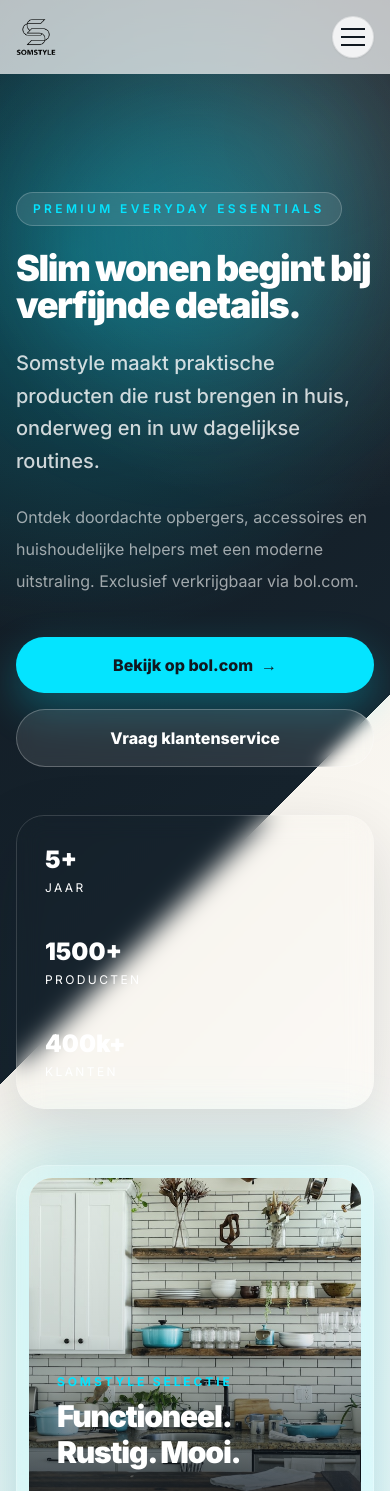
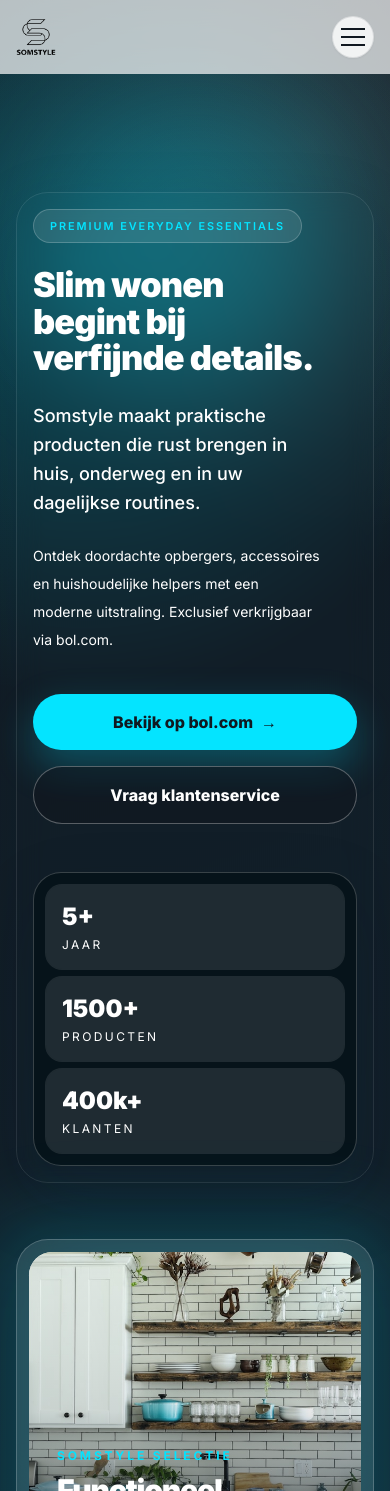
Before and after one commit to habtiaet/Somstyle_website, a Next.js app: page / in a window 390 px wide. Shown: the top 1491 px of the page. Built offline with nearby package versions, Linux system fonts and the light colour scheme.

Commit message:
Improve mobile hero text contrast
Co-authored-by: Luc Scheepers <habtiaet@users.noreply.github.com>

```diff
--- a/components/Hero.tsx
+++ b/components/Hero.tsx
@@ -12,50 +12,51 @@ export default function Hero() {
 
   return (
     <section className="relative min-h-screen overflow-hidden bg-somstyle-ink pt-28 text-white">
-      <div className="absolute inset-0 bg-[radial-gradient(circle_at_20%_15%,rgba(4,228,255,0.28),transparent_26%),radial-gradient(circle_at_80%_8%,rgba(248,245,239,0.16),transparent_24%),linear-gradient(135deg,#101820_0%,#16232d_52%,#f8f5ef_52%,#ffffff_100%)]" />
+      <div className="absolute inset-0 bg-[radial-gradient(circle_at_20%_15%,rgba(4,228,255,0.26),transparent_28%),radial-gradient(circle_at_80%_8%,rgba(248,245,239,0.10),transparent_24%),linear-gradient(160deg,#101820_0%,#132531_100%)]" />
+      <div className="absolute inset-0 hidden bg-[linear-gradient(135deg,transparent_0%,transparent_52%,rgba(248,245,239,0.96)_52%,#ffffff_100%)] lg:block" />
       <div className="absolute left-1/2 top-24 h-72 w-72 -translate-x-1/2 rounded-full bg-somstyle-blue/20 blur-3xl" />
       <div className="container relative mx-auto px-4 py-20 md:py-28">
-        <div className="grid items-center gap-14 lg:grid-cols-[1.02fr_0.98fr]">
-          <div className="max-w-3xl">
-            <div className="mb-6 inline-flex items-center rounded-full border border-white/20 bg-white/10 px-4 py-2 text-xs font-semibold uppercase tracking-[0.28em] text-somstyle-blue backdrop-blur">
+        <div className="grid min-w-0 items-center gap-14 lg:grid-cols-[1.02fr_0.98fr]">
+          <div className="w-full min-w-0 max-w-[calc(100vw-2rem)] rounded-[2rem] border border-white/10 bg-somstyle-ink/72 p-4 shadow-premium backdrop-blur-md sm:max-w-3xl sm:p-6 lg:border-0 lg:bg-transparent lg:p-0 lg:shadow-none lg:backdrop-blur-none">
+            <div className="mb-6 inline-flex max-w-full items-center rounded-full border border-white/20 bg-white/10 px-4 py-2 text-[0.68rem] font-semibold uppercase tracking-[0.18em] text-somstyle-blue backdrop-blur sm:text-xs sm:tracking-[0.28em]">
               Premium everyday essentials
             </div>
-            <h1 className="mb-6 text-4xl font-black leading-[1.02] tracking-[-0.04em] sm:text-5xl md:text-7xl">
+            <h1 className="mb-6 max-w-[18rem] text-[2.15rem] font-black leading-[1.06] tracking-[-0.025em] sm:max-w-full sm:text-5xl md:text-7xl">
               Slim wonen begint bij verfijnde details.
             </h1>
-            <p className="mb-6 text-xl font-medium leading-relaxed text-white/80 md:text-2xl">
+            <p className="mb-6 max-w-[18rem] text-lg font-medium leading-relaxed text-white/92 sm:max-w-2xl sm:text-xl md:text-2xl">
               Somstyle maakt praktische producten die rust brengen in huis, onderweg en in uw dagelijkse routines.
             </p>
-            <p className="mb-10 max-w-2xl text-base leading-8 text-white/60 md:text-lg">
+            <p className="mb-10 max-w-[18rem] text-sm leading-7 text-white/82 sm:max-w-2xl sm:text-base md:text-lg">
               Ontdek doordachte opbergers, accessoires en huishoudelijke helpers met een moderne uitstraling. Exclusief verkrijgbaar via bol.com.
             </p>
-            <div className="flex flex-col gap-4 sm:flex-row">
+            <div className="flex w-full flex-col gap-4 sm:flex-row">
               <a
                 href="https://www.bol.com/nl/nl/s/?searchtext=somstyle"
                 target="_blank"
                 rel="noopener noreferrer"
-                className="group inline-flex items-center justify-center rounded-full bg-somstyle-blue px-8 py-4 text-base font-extrabold text-somstyle-ink shadow-[0_16px_40px_rgba(4,228,255,0.28)] transition-all hover:-translate-y-1 hover:bg-white"
+                className="group inline-flex w-full items-center justify-center rounded-full bg-somstyle-blue px-5 py-4 text-base font-extrabold text-somstyle-ink shadow-[0_16px_40px_rgba(4,228,255,0.28)] transition-all hover:-translate-y-1 hover:bg-white sm:w-auto sm:px-8"
               >
                 Bekijk op bol.com
                 <span className="ml-2 transition-transform group-hover:translate-x-1">→</span>
               </a>
               <button
                 onClick={scrollToContact}
-                className="inline-flex items-center justify-center rounded-full border border-white/25 bg-white/10 px-8 py-4 text-base font-extrabold text-white backdrop-blur transition-all hover:-translate-y-1 hover:bg-white hover:text-somstyle-ink"
+                className="inline-flex w-full items-center justify-center rounded-full border border-white/30 bg-somstyle-ink/70 px-5 py-4 text-base font-extrabold text-white backdrop-blur transition-all hover:-translate-y-1 hover:bg-white hover:text-somstyle-ink sm:w-auto sm:px-8"
               >
                 Vraag klantenservice
               </button>
             </div>
-            <div className="mt-12 max-w-xl space-y-2 rounded-[1.75rem] border border-white/15 bg-somstyle-ink/82 p-3 text-white/78 shadow-premium backdrop-blur-md">
-              <div className="rounded-2xl bg-white/8 p-4">
+            <div className="mt-12 w-full max-w-xl space-y-2 rounded-[1.75rem] border border-white/20 bg-[#07131a]/95 p-3 text-white/86 shadow-premium backdrop-blur-md">
+              <div className="rounded-2xl bg-white/10 p-4 ring-1 ring-white/10">
                 <p className="text-2xl font-black text-white">5+</p>
                 <p className="mt-1 text-xs uppercase tracking-[0.2em]">Jaar</p>
               </div>
-              <div className="rounded-2xl bg-white/8 p-4">
+              <div className="rounded-2xl bg-white/10 p-4 ring-1 ring-white/10">
                 <p className="text-2xl font-black text-white">1500+</p>
                 <p className="mt-1 text-xs uppercase tracking-[0.2em]">Producten</p>
               </div>
-              <div className="rounded-2xl bg-white/8 p-4">
+              <div className="rounded-2xl bg-white/10 p-4 ring-1 ring-white/10">
                 <p className="text-2xl font-black text-white">400k+</p>
                 <p className="mt-1 text-xs uppercase tracking-[0.2em]">Klanten</p>
               </div>
```
